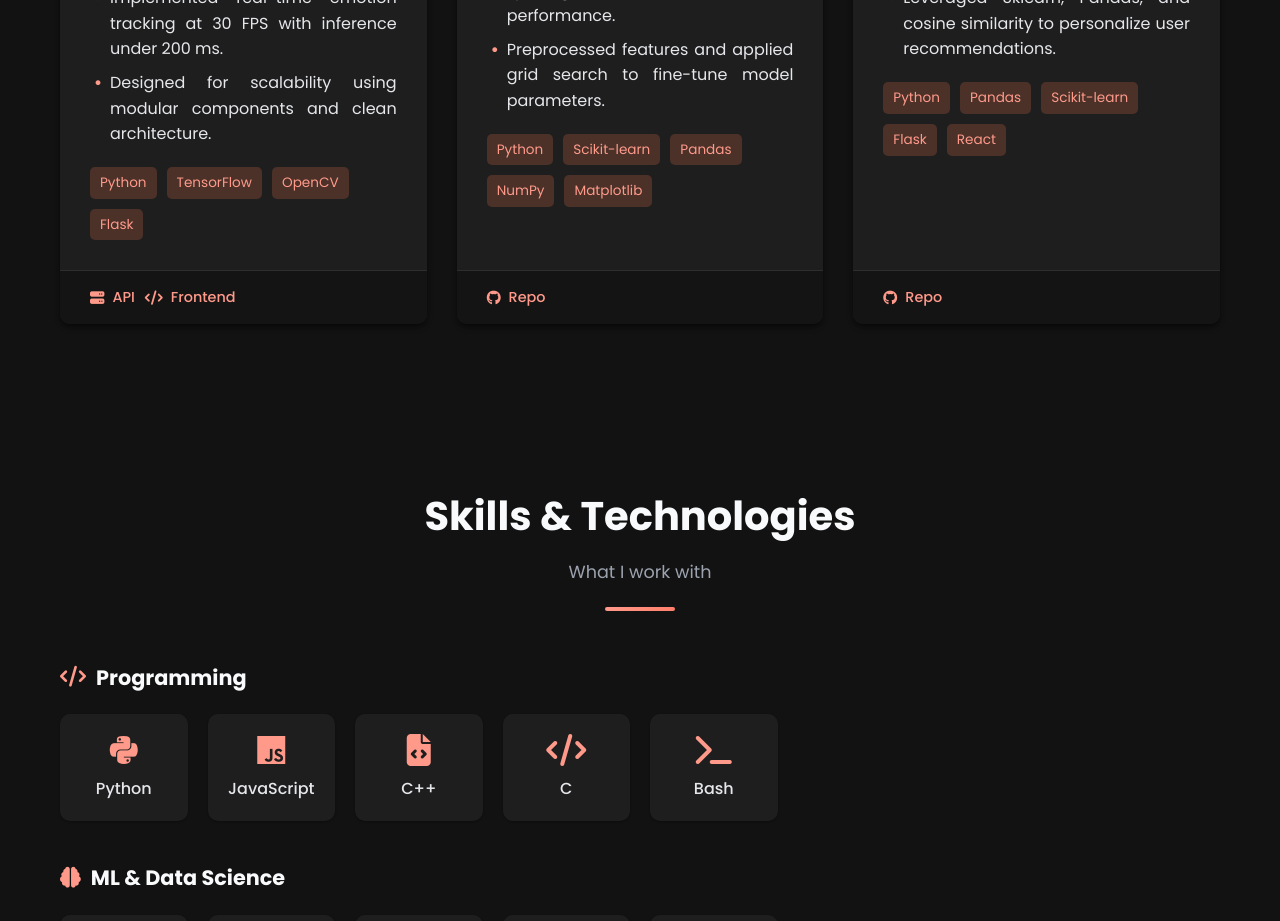
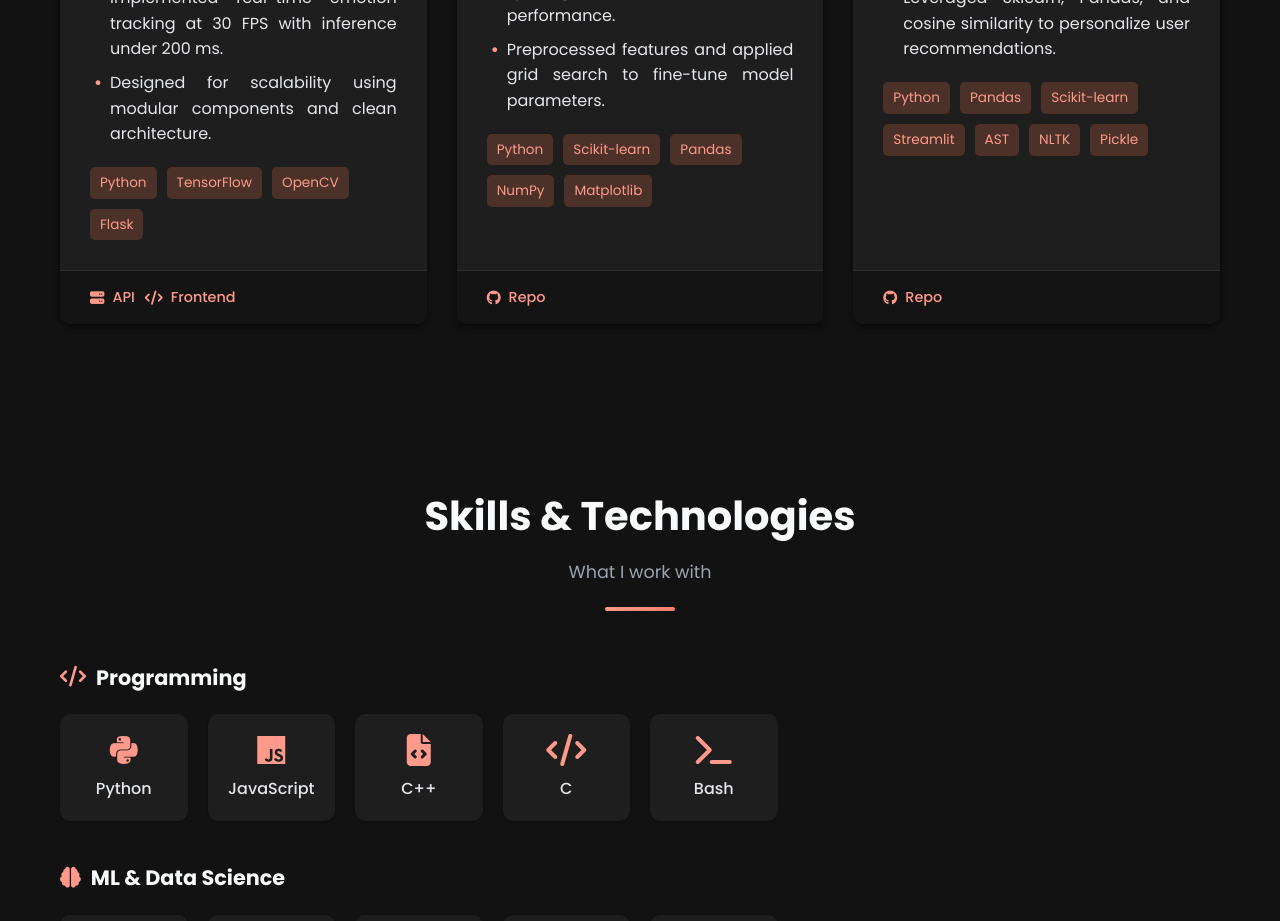
Before and after one commit to angelshinh1/portfolio, a React (Create React App) app: page / in a window 1280 px wide. Shown: the part 4620-5541 px from the top of the page. Built offline with nearby package versions, Linux system fonts and the light colour scheme.

Commit message:
updated techs for MRS project

```diff
--- a/src/App.js
+++ b/src/App.js
@@ -187,7 +187,7 @@ function App() {
               "Developed a cool hybrid recommendation engine combining collaborative and content-based filtering.",
               "Leveraged Sklearn, Pandas, and cosine similarity to personalize user recommendations.",
             ]}
-            tech={["Python", "Pandas", "Scikit-learn", "Flask", "React"]}
+            tech={["Python", "Pandas", "Scikit-learn", "Streamlit", "AST", "NLTK", "Pickle"]}
             links={{
               github: "https://github.com/angelshinh1/movie-recommender-system"
             }}
```
